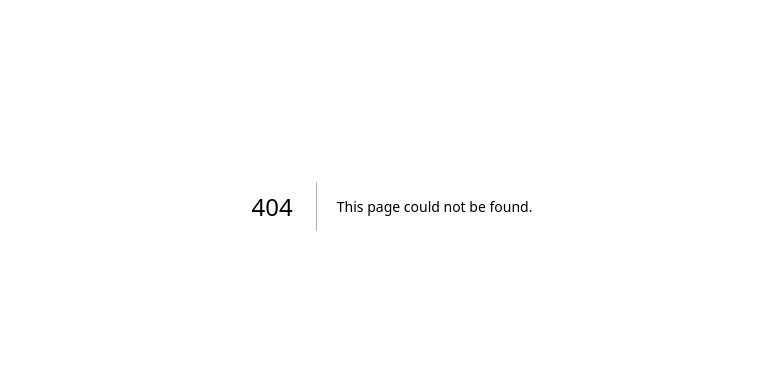
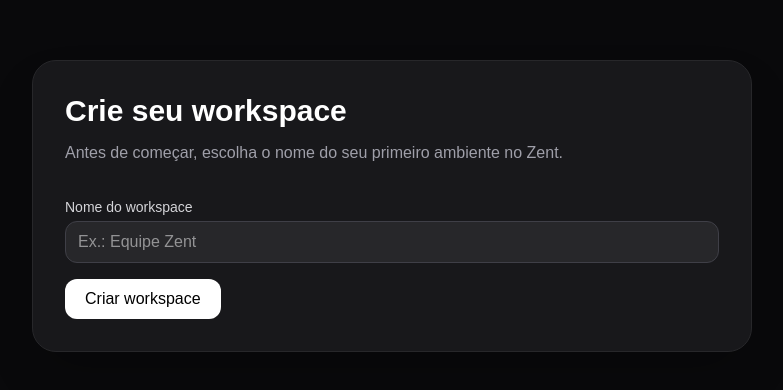
Before and after one commit to EversonPrieto/Zent, a Next.js app in the folder frontend/: page /onboarding/workspace in a window 1280 px wide. Before the commit this address had no page. Shown: the part 194-584 px from the top of the page, without its empty margins (248-1031 px from the left). Built offline with nearby package versions, Linux system fonts and the light colour scheme; no server answers.

Commit message:
feat(frontend): add workspace onboarding flow

```diff
--- a/frontend/src/app/login/page.tsx
+++ b/frontend/src/app/login/page.tsx
@@ -2,11 +2,13 @@
 
 import { FormEvent, useState } from 'react';
 import { useRouter } from 'next/navigation';
+import { api } from '../../lib/api';
 
 const API_URL = process.env.NEXT_PUBLIC_API_URL;
 
 export default function LoginPage() {
   const router = useRouter();
+
   const [email, setEmail] = useState('');
   const [password, setPassword] = useState('');
   const [loading, setLoading] = useState(false);
@@ -24,16 +26,28 @@ export default function LoginPage() {
         body: JSON.stringify({ email, password }),
       });
 
-      const data = await response.json();
+      const data = await response.json().catch(() => null);
 
       if (!response.ok) {
-        throw new Error(data?.message || 'Falha no login');
+        const message = Array.isArray(data?.message)
+          ? data.message.join(', ')
+          : data?.message || 'Falha no login';
+
+        throw new Error(message);
       }
 
       localStorage.setItem('zent_token', data.accessToken);
       localStorage.setItem('zent_user', JSON.stringify(data.user));
 
-      router.push('/dashboard');
+      const workspaces = await api('/workspaces');
+
+      if (workspaces.length > 0) {
+        localStorage.setItem('zent_workspace_id', workspaces[0].id);
+        localStorage.setItem('zent_workspace', JSON.stringify(workspaces[0]));
+        router.push('/dashboard/projects');
+      } else {
+        router.push('/onboarding/workspace');
+      }
     } catch (err) {
       setError(err instanceof Error ? err.message : 'Erro ao entrar');
     } finally {
@@ -55,6 +69,7 @@ export default function LoginPage() {
               type="email"
               value={email}
               onChange={(e) => setEmail(e.target.value)}
+              placeholder="voce@email.com"
             />
           </div>
 
@@ -65,6 +80,7 @@ export default function LoginPage() {
               type="password"
               value={password}
               onChange={(e) => setPassword(e.target.value)}
+              placeholder="Sua senha"
             />
           </div>
 
--- /dev/null
+++ b/frontend/src/app/onboarding/workspace/page.tsx
@@ -0,0 +1,79 @@
+'use client';
+
+import { FormEvent, useState } from 'react';
+import { useRouter } from 'next/navigation';
+import { api } from '../../../lib/api';
+
+export default function WorkspaceOnboardingPage() {
+  const router = useRouter();
+  const [name, setName] = useState('');
+  const [loading, setLoading] = useState(false);
+  const [error, setError] = useState('');
+
+  async function handleSubmit(e: FormEvent) {
+    e.preventDefault();
+    setError('');
+
+    if (!name.trim()) {
+      setError('Informe o nome do workspace.');
+      return;
+    }
+
+    try {
+      setLoading(true);
+
+      const workspace = await api('/workspaces', {
+        method: 'POST',
+        body: JSON.stringify({
+          name,
+        }),
+      });
+
+      localStorage.setItem('zent_workspace_id', workspace.id);
+      localStorage.setItem('zent_workspace', JSON.stringify(workspace));
+
+      router.push('/dashboard/projects');
+    } catch (err) {
+      setError(err instanceof Error ? err.message : 'Erro ao criar workspace');
+    } finally {
+      setLoading(false);
+    }
+  }
+
+  return (
+    <main className="min-h-screen bg-zinc-950 text-white">
+      <div className="mx-auto flex min-h-screen max-w-3xl items-center justify-center px-6 py-10">
+        <div className="w-full rounded-3xl border border-zinc-800 bg-zinc-900 p-8 shadow-2xl">
+          <h1 className="text-3xl font-bold">Crie seu workspace</h1>
+          <p className="mt-3 text-zinc-400">
+            Antes de começar, escolha o nome do seu primeiro ambiente no Zent.
+          </p>
+
+          <form onSubmit={handleSubmit} className="mt-8 space-y-4">
+            <div>
+              <label className="mb-1 block text-sm text-zinc-300">
+                Nome do workspace
+              </label>
+              <input
+                value={name}
+                onChange={(e) => setName(e.target.value)}
+                placeholder="Ex.: Equipe Zent"
+                className="w-full rounded-xl border border-zinc-700 bg-zinc-800 px-3 py-2 outline-none focus:border-zinc-500"
+              />
+            </div>
+
+            {error ? <p className="text-sm text-red-400">{error}</p> : null}
+
+            <button
+              type="submit"
+              disabled={loading}
+              className="rounded-xl bg-white px-5 py-2 font-medium text-black disabled:opacity-60"
+            >
+              {loading ? 'Criando workspace...' : 'Criar workspace'}
+            </button>
+          </form>
+        </div>
+      </div>
+    </main>
+  );
+}
--- a/frontend/src/app/signup/page.tsx
+++ b/frontend/src/app/signup/page.tsx
@@ -106,8 +106,21 @@ async function handleSubmit(e: FormEvent) {
             localStorage.setItem('zent_token', loginData.accessToken);
             localStorage.setItem('zent_user', JSON.stringify(loginData.user));
 
-    setSuccess('Conta criada com sucesso! Entrando...');
-    router.push('/dashboard');
+
+            // 🔥 NOVO (ESSENCIAL)
+            const workspaces = await fetch(`${API_URL}/workspaces`, {
+                headers: {
+                    Authorization: `Bearer ${loginData.accessToken}`,
+                },
+            }).then(res => res.json());
+
+            if (workspaces.length > 0) {
+                localStorage.setItem('zent_workspace_id', workspaces[0].id);
+                localStorage.setItem('zent_workspace', JSON.stringify(workspaces[0]));
+                router.push('/dashboard/projects');
+            } else {
+                router.push('/onboarding/workspace');
+            }
         } catch (err) {
             setError(err instanceof Error ? err.message : 'Erro ao criar conta');
         } finally {
```
Lines whose indentation alone changed are shown as unchanged.
